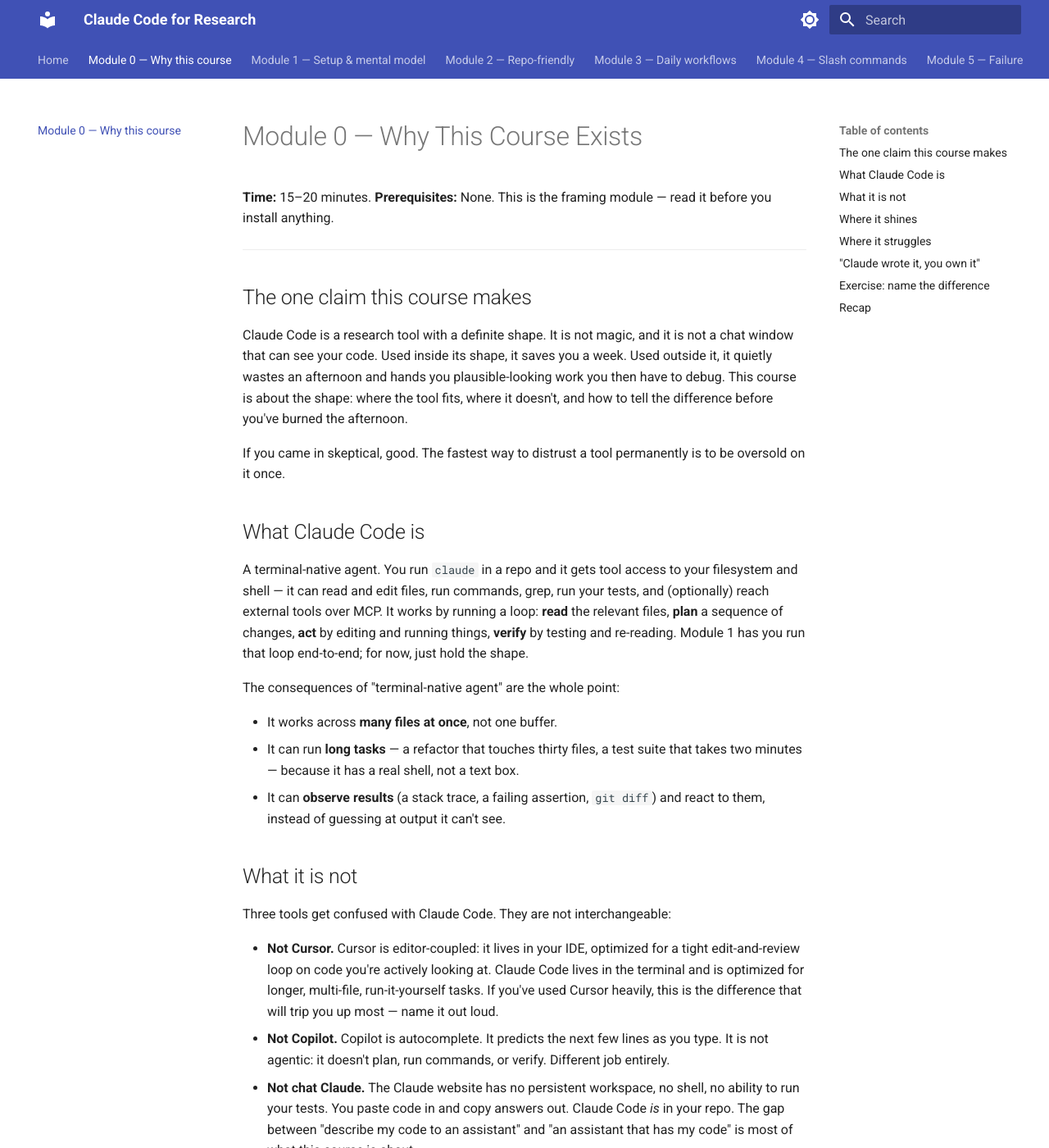
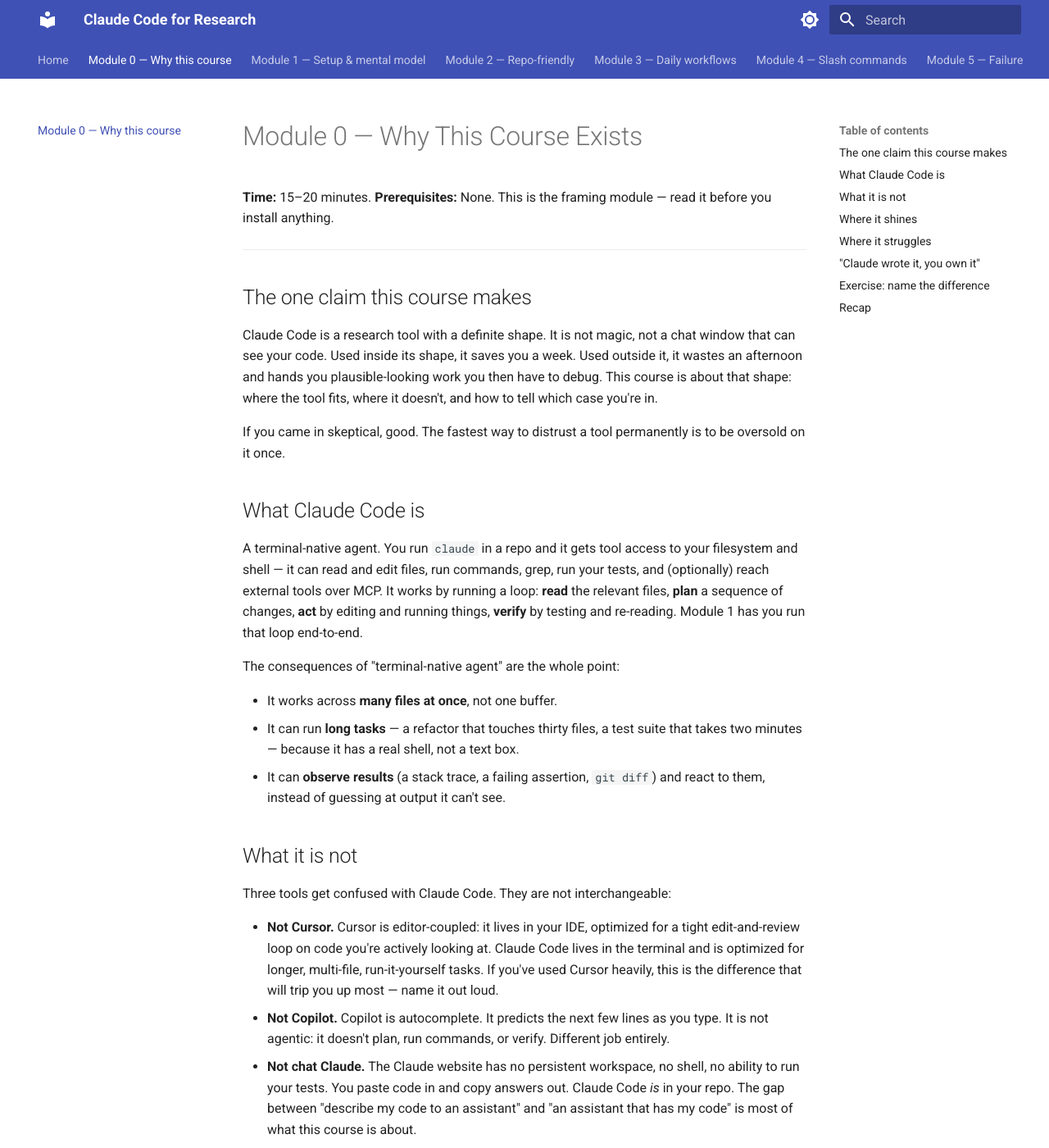
Before and after one commit to omereliy/claude-code-lab-tutorial, an MkDocs documentation site: the page built from docs/module-00-framing.md, in a window 1280 px wide and 1400 px high. Shown: the whole window at 82% size. Built offline with MkDocs 1.6.1 and Material for MkDocs 9.7.7, drawn with Linux system fonts in a browser that asks for light colours; some of the changed text lies outside the part shown.

Commit message:
Module 0: trim redundancy so it is shorter than the Module 2 exemplar (rubric #6)

```diff
--- a/docs/module-00-framing.md
+++ b/docs/module-00-framing.md
@@ -7,13 +7,13 @@
 
 ## The one claim this course makes
 
-Claude Code is a research tool with a definite shape. It is not magic, and it is not a chat window that can see your code. Used inside its shape, it saves you a week. Used outside it, it quietly wastes an afternoon and hands you plausible-looking work you then have to debug. This course is about the shape: where the tool fits, where it doesn't, and how to tell the difference before you've burned the afternoon.
+Claude Code is a research tool with a definite shape. It is not magic, not a chat window that can see your code. Used inside its shape, it saves you a week. Used outside it, it wastes an afternoon and hands you plausible-looking work you then have to debug. This course is about that shape: where the tool fits, where it doesn't, and how to tell which case you're in.
 
 If you came in skeptical, good. The fastest way to distrust a tool permanently is to be oversold on it once.
 
 ## What Claude Code is
 
-A terminal-native agent. You run `claude` in a repo and it gets tool access to your filesystem and shell — it can read and edit files, run commands, grep, run your tests, and (optionally) reach external tools over MCP. It works by running a loop: **read** the relevant files, **plan** a sequence of changes, **act** by editing and running things, **verify** by testing and re-reading. Module 1 has you run that loop end-to-end; for now, just hold the shape.
+A terminal-native agent. You run `claude` in a repo and it gets tool access to your filesystem and shell — it can read and edit files, run commands, grep, run your tests, and (optionally) reach external tools over MCP. It works by running a loop: **read** the relevant files, **plan** a sequence of changes, **act** by editing and running things, **verify** by testing and re-reading. Module 1 has you run that loop end-to-end.
 
 The consequences of "terminal-native agent" are the whole point:
 
@@ -56,7 +56,7 @@
 
 **If your name is on the paper, the code is yours — regardless of who typed it.**
 
-A reviewer will not accept "Claude wrote that part" as a defense of a wrong result. You cannot delegate accountability to a tool. This is not a reason to avoid Claude Code; it's a reason to read what it produces. The researchers who get burned are the ones who treated "it ran and the tests passed" as "it's correct." Those are different claims, and Module 5 is about the gap between them.
+A reviewer will not accept "Claude wrote that part" as a defense of a wrong result; you cannot delegate accountability to a tool. This is not a reason to avoid Claude Code; it's a reason to read what it produces. The researchers who get burned are the ones who treated "it ran and the tests passed" as "it's correct." Those are different claims, and Module 5 is about the gap between them.
 
 !!! note "For RL, DRL, MARL, and heuristic-search students"
     The exercises in this course lean PDDL-flavored, because that's where the
```
Also changed, not shown: other parts of docs/module-00-framing.md (+1 -1 lines).
